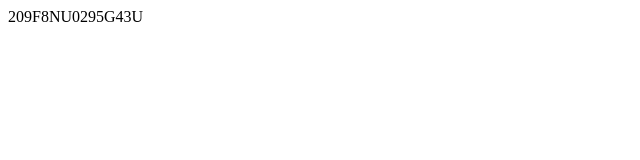
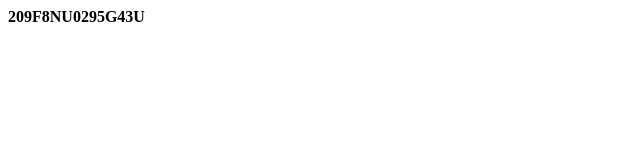
Before and after one commit to B4T0NCH1K/B4T0NCH1K.github.io, a plain HTML site: page index.html in a window 1280 px wide. Shown: the full height of the page, 0-640 px from the left. Drawn offline with Linux system fonts and the light colour scheme.

Commit message:
Update index.html

```diff
--- a/index.html
+++ b/index.html
@@ -1 +1 @@
-209F8NU0295G43U
+<b>209F8NU0295G43U</b>
```
